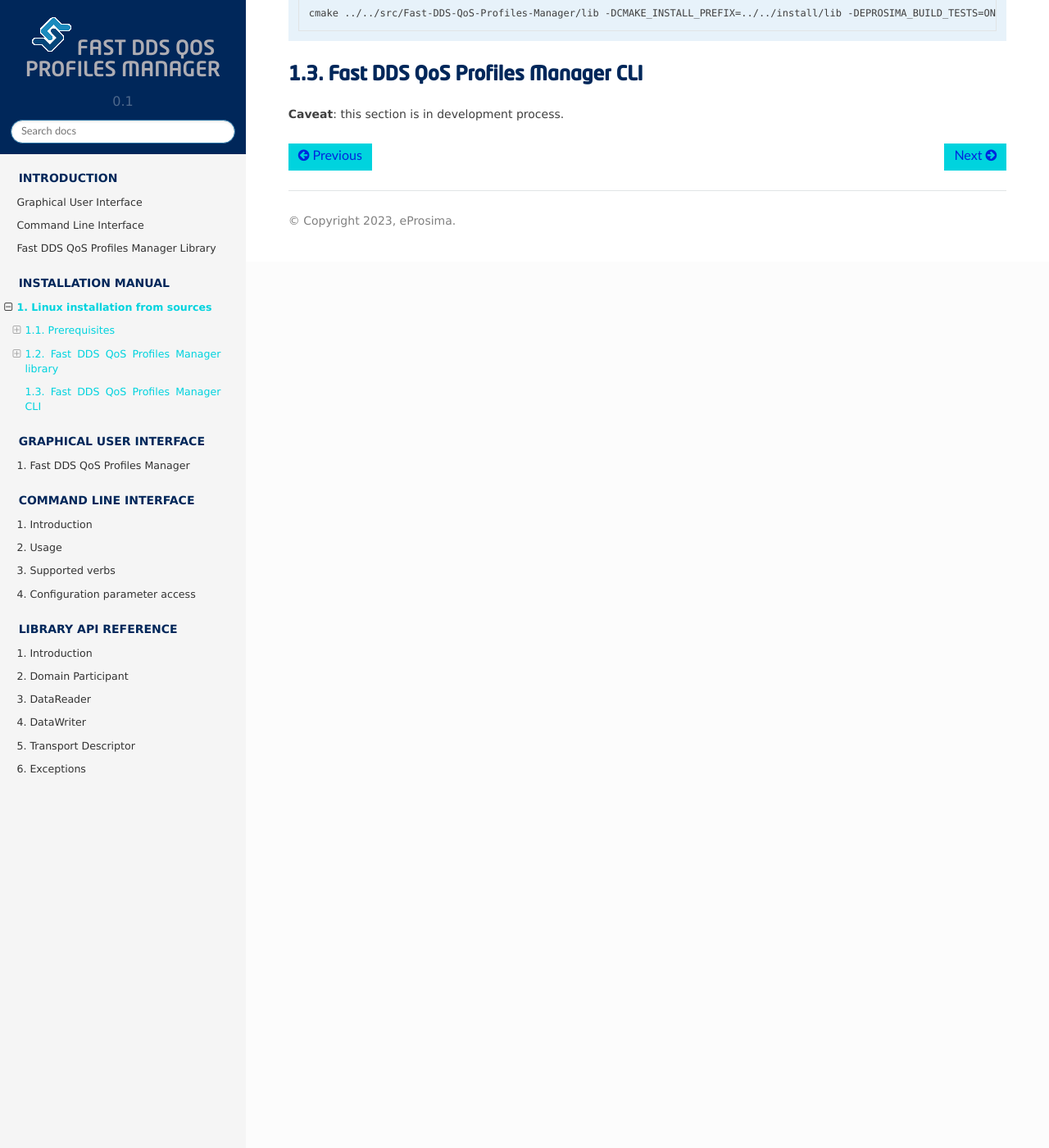
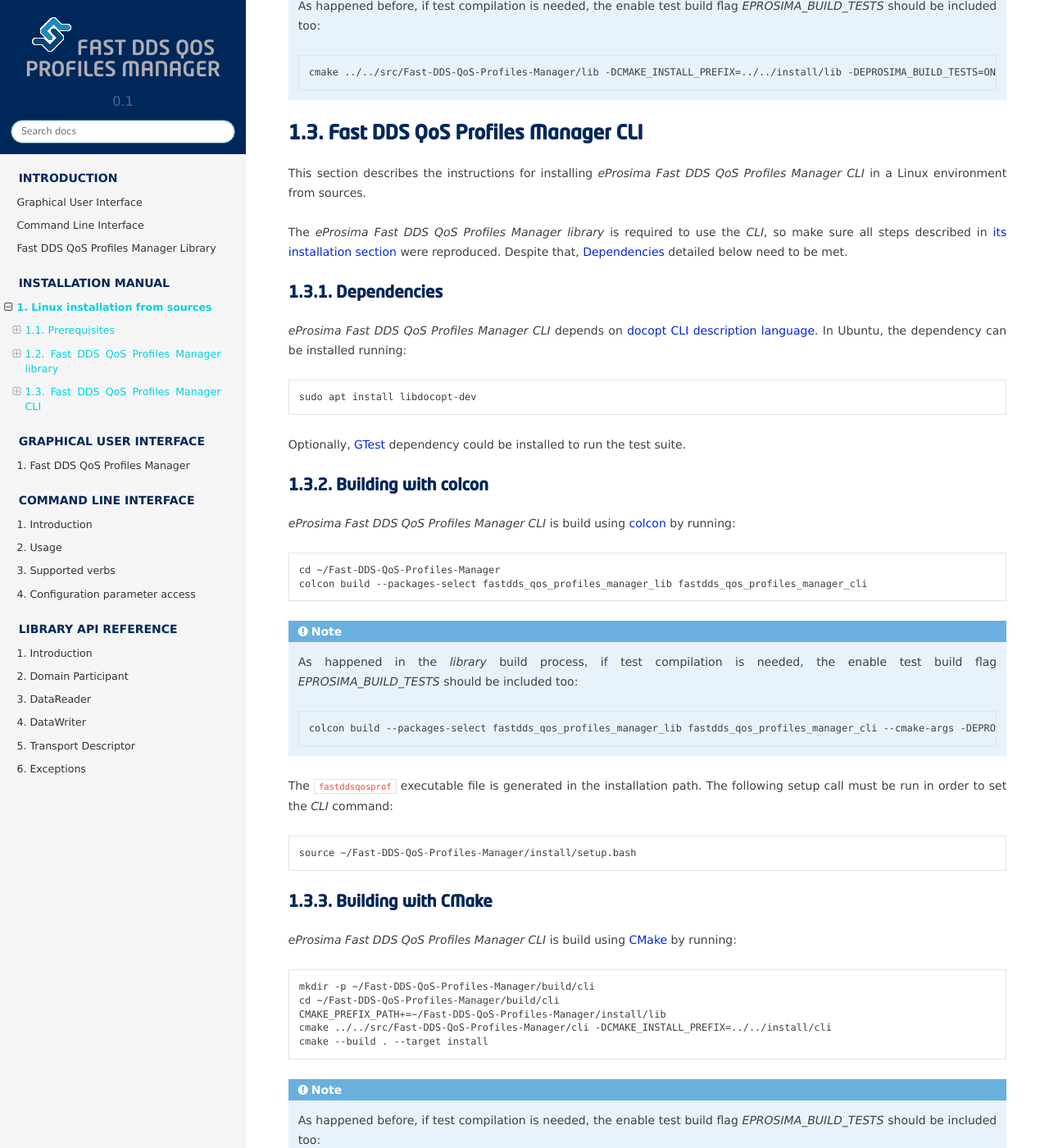
Before and after one commit to eProsima/Fast-DDS-QoS-Profiles-Manager, a Sphinx documentation site: the page built from docs/rst/installation/linux_installation.rst, in a window 1280 px wide and 1400 px high, scrolled down 2632 px. Shown: the whole window at 82% size. Built offline with Sphinx 7.4.7 and the Read the Docs theme 2.0.0, drawn with Linux system fonts in a browser that asks for light colours; pages that are not in the unit, such as notebooks, are missing from menus; some of the changed text lies outside the part shown.

Commit message:
Refs #18219: Add CLI installation guide
Signed-off-by: JesusPoderoso <jesuspoderoso@eprosima.com>

```diff
--- a/docs/rst/installation/linux_installation.rst
+++ b/docs/rst/installation/linux_installation.rst
@@ -157,6 +157,87 @@ Building with CMake
 Fast DDS QoS Profiles Manager CLI
 ---------------------------------
 
+This section describes the instructions for installing *eProsima Fast DDS QoS Profiles Manager CLI* in a Linux
+environment from sources.
+
+The *eProsima Fast DDS QoS Profiles Manager library* is required to use the *CLI*, so make sure all steps described in
+:ref:`its installation section <library_api_installation_sl>` were reproduced.
+Despite that, :ref:`cli_dependencies_sl` detailed below need to be met.
+
+.. _cli_dependencies_sl:
+
+Dependencies
+^^^^^^^^^^^^
+
+*eProsima Fast DDS QoS Profiles Manager CLI* depends on `docopt CLI description language <http://docopt.org/>`_.
+In Ubuntu, the dependency can be installed running:
+
+.. code-block:: bash
+
+    sudo apt install libdocopt-dev
+
+Optionally, `GTest <https://github.com/google/googletest>`_ dependency could be installed to run the test suite.
+
+.. _cli_building_colcon_sl:
+
+Building with colcon
+^^^^^^^^^^^^^^^^^^^^
+
+*eProsima Fast DDS QoS Profiles Manager CLI* is build using `colcon <https://colcon.readthedocs.io/en/released/>`_
+by running:
+
+.. code-block:: bash
+
+    cd ~/Fast-DDS-QoS-Profiles-Manager
+    colcon build --packages-select fastdds_qos_profiles_manager_lib fastdds_qos_profiles_manager_cli
+
+.. note::
+
+    As happened in the *library* build process, if test compilation is needed, the enable test build flag
+    `EPROSIMA_BUILD_TESTS` should be included too:
+
+    .. code-block:: bash
+
+        colcon build --packages-select fastdds_qos_profiles_manager_lib fastdds_qos_profiles_manager_cli --cmake-args -DEPROSIMA_BUILD_TESTS=ON
+
+The ``fastddsqosprof`` executable file is generated in the installation path.
+The following setup call must be run in order to set the *CLI* command:
+
+.. code-block:: bash
+
+    source ~/Fast-DDS-QoS-Profiles-Manager/install/setup.bash
+
+.. _cli_building_cmake_sl:
+
+Building with CMake
+^^^^^^^^^^^^^^^^^^^
+
+*eProsima Fast DDS QoS Profiles Manager CLI* is build using `CMake <https://cmake.org/>`_ by running:
+
+.. code-block:: bash
+
+    mkdir -p ~/Fast-DDS-QoS-Profiles-Manager/build/cli
+    cd ~/Fast-DDS-QoS-Profiles-Manager/build/cli
+    CMAKE_PREFIX_PATH+=~/Fast-DDS-QoS-Profiles-Manager/install/lib
+    cmake ../../src/Fast-DDS-QoS-Profiles-Manager/cli -DCMAKE_INSTALL_PREFIX=../../install/cli
+    cmake --build . --target install
+
+.. note::
+
+    As happened before, if test compilation is needed, the enable test build flag `EPROSIMA_BUILD_TESTS` should be
+    included too:
+
+    .. code-block:: bash
+
+        cmake ../../src/Fast-DDS-QoS-Profiles-Manager/cli -DCMAKE_INSTALL_PREFIX=../../install/cli -DEPROSIMA_BUILD_TESTS=ON
+
+The ``fastddsqosprof`` executable file is generated in the installation path.
+The following setup call must be run in order to set the *CLI* command:
+
+.. code-block:: bash
+
+    export LD_LIBRARY_PATH=~/Fast-DDS-QoS-Profiles-Manager/install/lib/lib
+    export PATH=$PATH:~/Fast-DDS-QoS-Profiles-Manager/install/cli/bin
 
 
 .. _gui_installation_sl:
```
